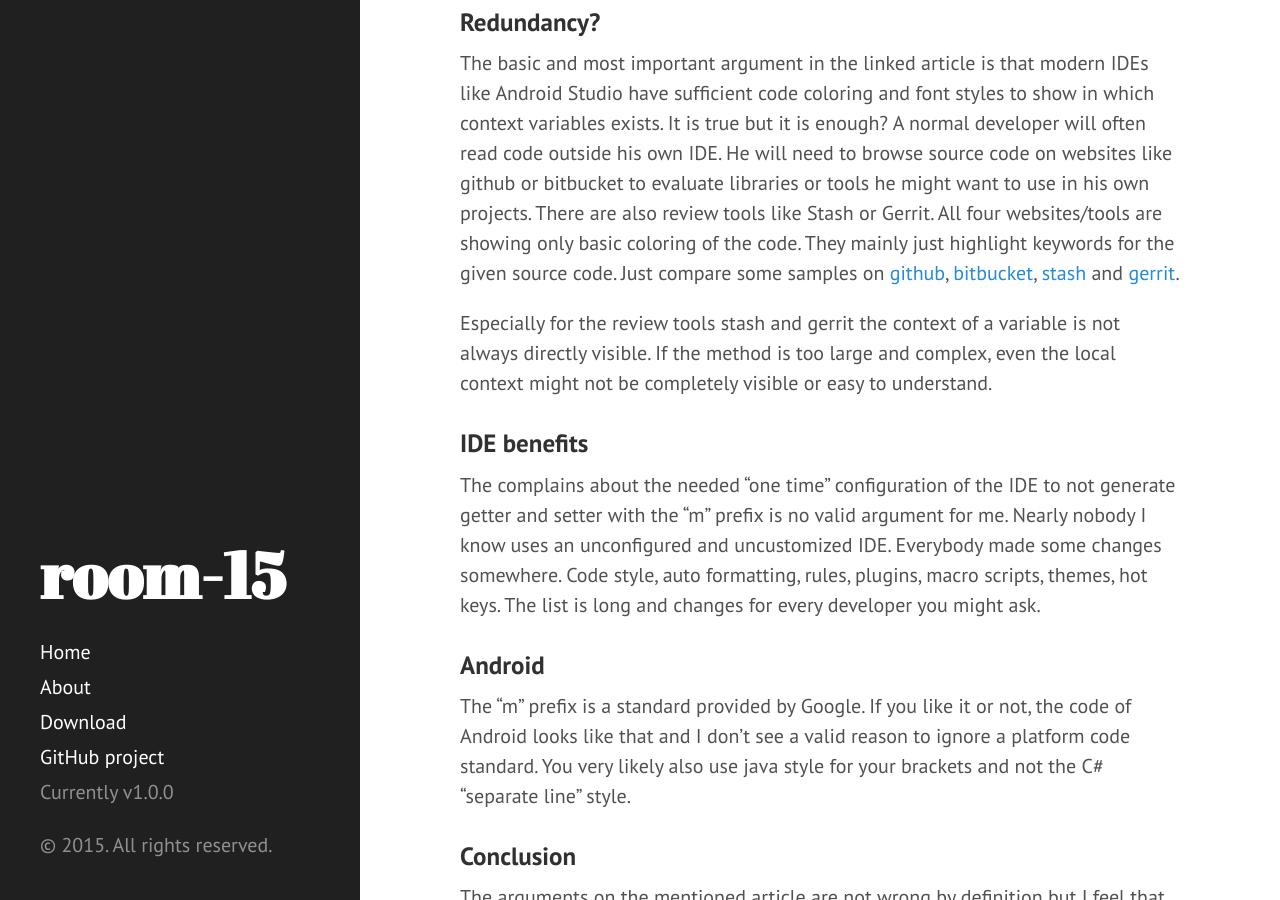
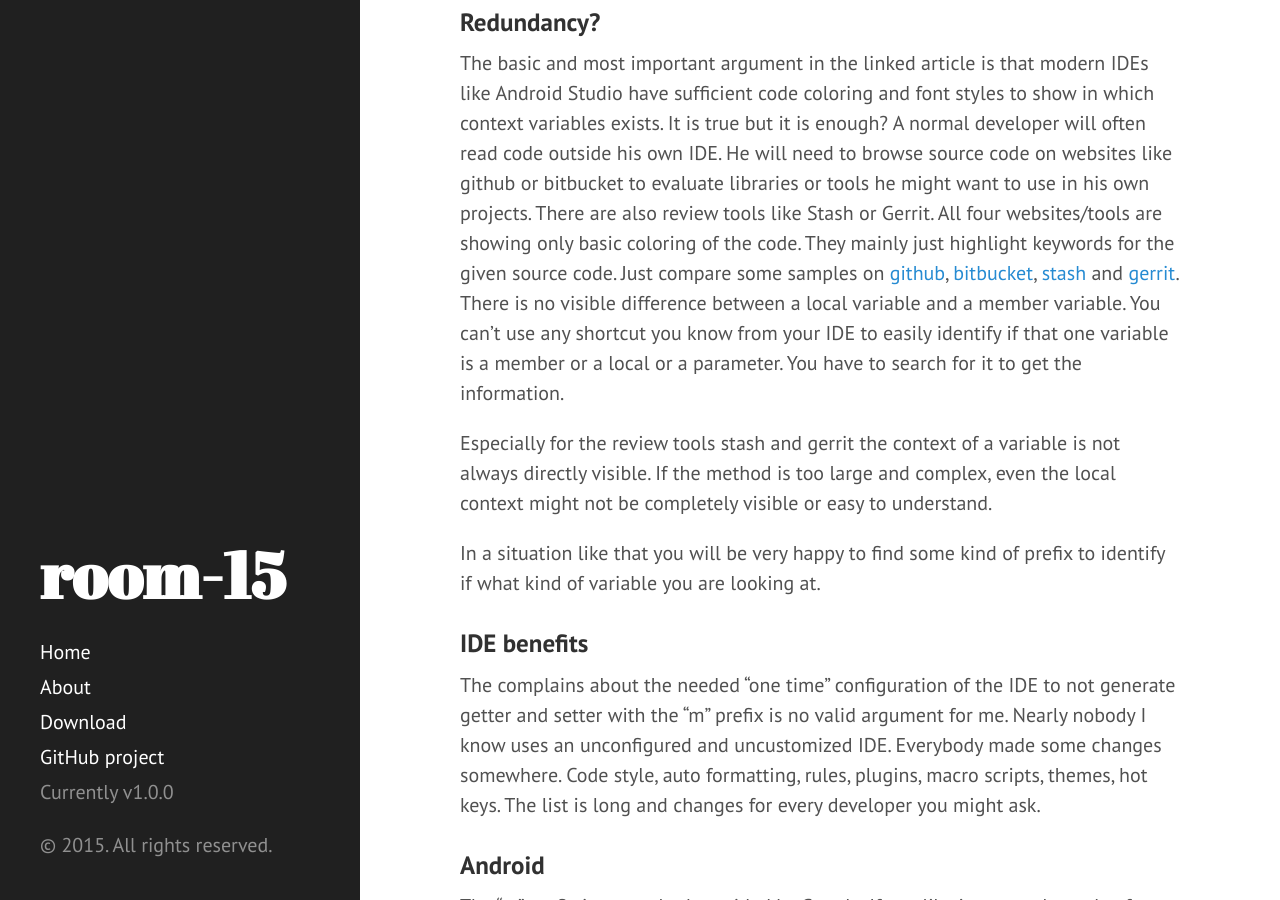
Before and after one commit to room-15/blog, a Jekyll site: the page built from _posts/2015-03-16-keep-the-m-notation.md, in a window 1280 px wide and 900 px high, scrolled down 293 px. Built offline with Jekyll 4.4.1, drawn with Linux system fonts in a browser that asks for light colours.

Commit message:
minor exlanation update

```diff
--- a/_posts/2015-03-16-keep-the-m-notation.md
+++ b/_posts/2015-03-16-keep-the-m-notation.md
@@ -19,9 +19,15 @@ source code. Just compare some samples on
 [bitbucket](https://bitbucket.org/kugking/datas-for-android-android-studio/src/3f9a3be7ff5118e02ae11b1f24741b0b1cc6ed00/app/src/main/java/kavita/zocial365/app/datas/FullScreenImageActivity.java?at=master),
 [stash](https://confluence.atlassian.com/download/attachments/300817283/STASH13_PRactivity.png?version=1&modificationDate=1349754860272&api=v2)
 and [gerrit](https://android-review.googlesource.com/#/c/136041/2/services/core/java/com/android/server/wm/WindowManagerService.java).
+There is no visible difference between a local variable and a member variable. You can't use any shortcut you know from
+your IDE to easily identify if that one variable is a member or a local or a parameter. You have to search for it to get
+the information.
 
 Especially for the review tools stash and gerrit the context of a variable is not always directly visible. If the method is
 too large and complex, even the local context might not be completely visible or easy to understand.
+
+In a situation like that you will be very happy to find some kind of prefix to identify if what kind of variable you are
+looking at.
 
 ### IDE benefits
 
```
